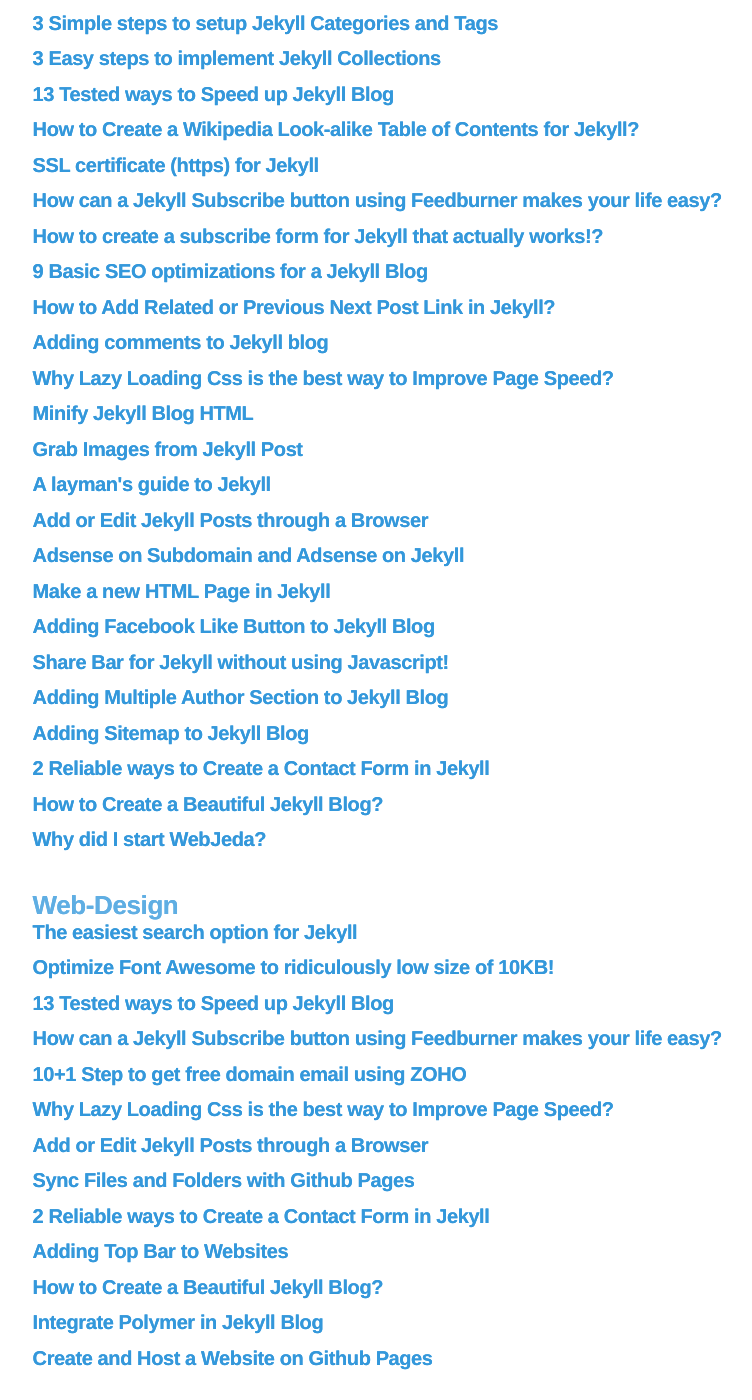
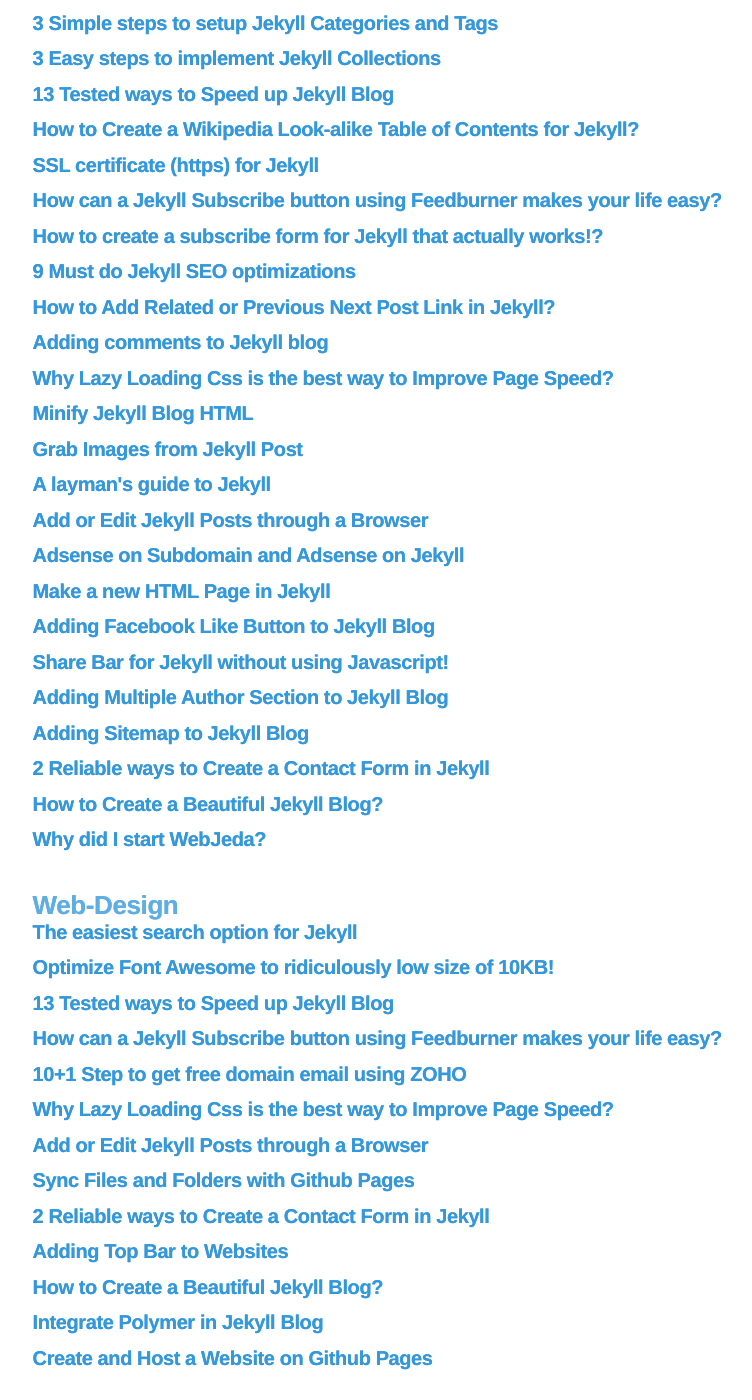
Before and after one commit to virtualous/blog-v3, a Jekyll site: the page built from _pages/tags.html, in a window 1280 px wide and 1400 px high, scrolled down 1144 px. Shown: the whole window, without its empty margins (185-937 px from the left). Built offline with Jekyll 4.4.1, drawn with Linux system fonts in a browser that asks for light colours; some of the changed text lies outside the part shown.

Commit message:
no message

```diff
--- a/_posts/2016-03-18-optimize-jekyll-blog-seo.md
+++ b/_posts/2016-03-18-optimize-jekyll-blog-seo.md
@@ -1,5 +1,5 @@
 ---
-title: 9 Basic SEO optimizations for a Jekyll Blog
+title: 9 Must do Jekyll SEO optimizations
 desc: Jekyll SEO is something I struggled hard to figure out since I moved from WordPress. Initially,it was hard but gradually I found out that we can do a lot of things using liquid syntax. I have discussed
 keywords:
 author: sharathdt
```
